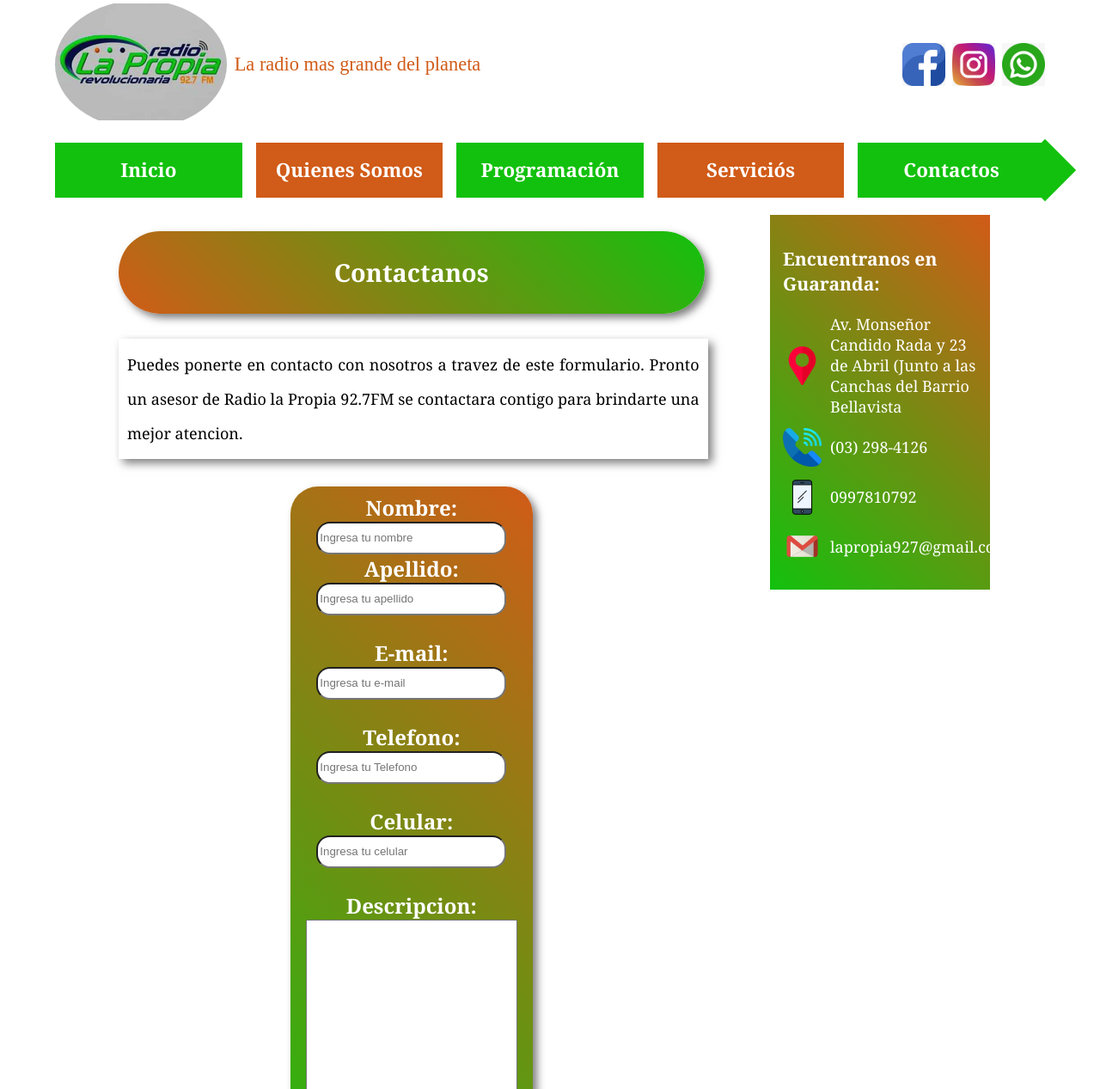
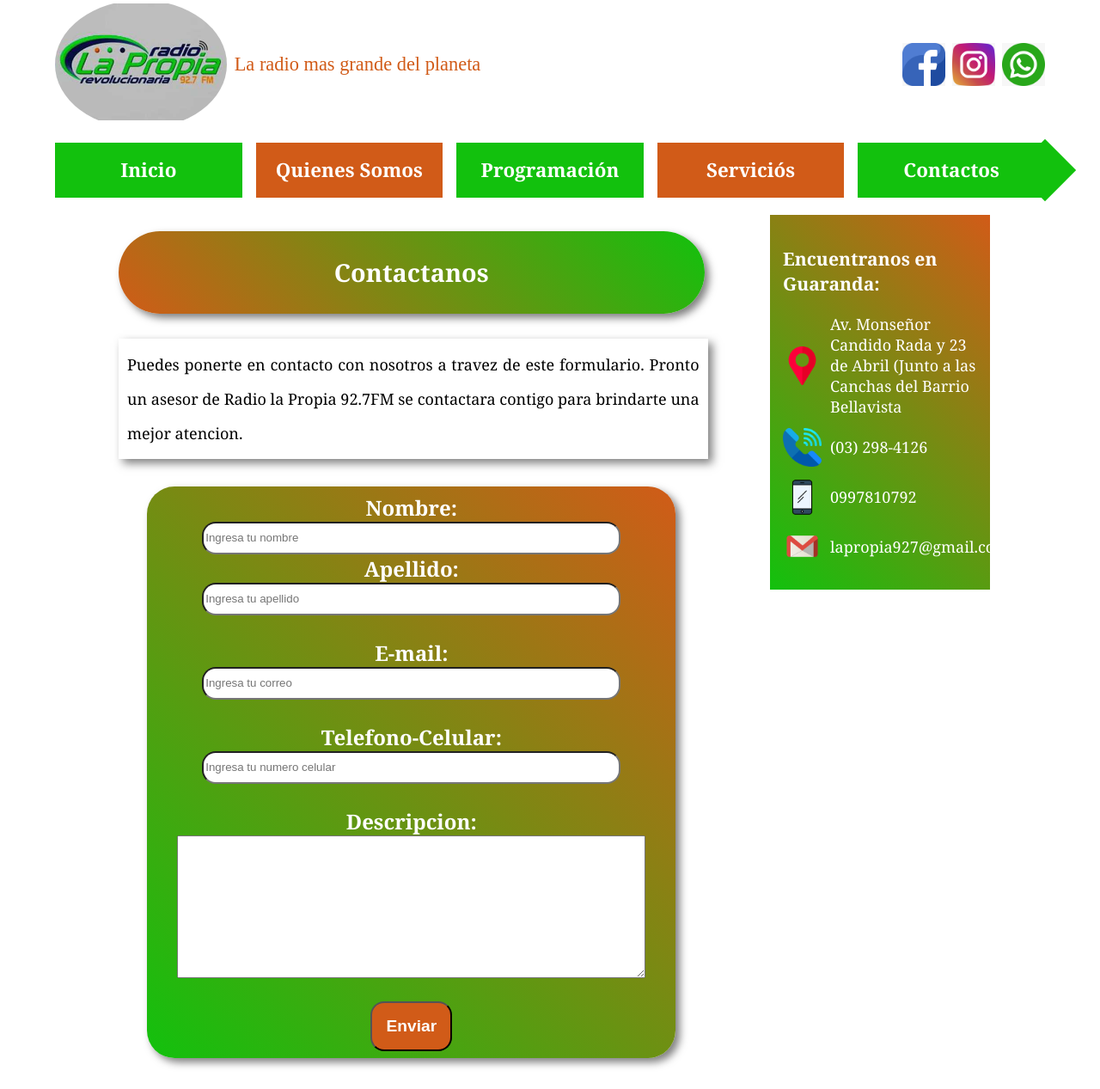
Before and after one commit to Jerson-Chimbo/Radio-la-Propia92.7Fm, a PHP site: page /contactos in a window 1280 px wide. Shown: the top 1267 px of the page at 86% size. Run offline with PHP 8.4, Linux system fonts and the light colour scheme.

Commit message:
mapa agregado

```diff
--- a/public/css/layout.css
+++ b/public/css/layout.css
@@ -780,3 +780,46 @@ align-items: center;
 .conten-map{
     clear: both;
 }
+
+/* Estilos para formulario de contactos */
+
+.formularioc{
+    width: 90%;
+    margin: 2rem auto;
+    min-height: 15rem;
+}
+.formularioc > form{
+    display: inline-flex;
+    width: 100%;
+    flex-direction: column;
+    justify-content: space-evenly;
+    align-items: center;
+    min-height: inherit;
+    padding: var(--padding-1);
+    background-image: linear-gradient(45deg , var(--color-secundario),var(--color-terciario));
+    box-shadow: var(--box-shadow);
+    color: white;
+    font-weight: bold;
+    border-radius: 2rem;
+}
+.formularioc > form >label{
+    font-size: 1.5rem;}
+.formularioc > form > input{
+    width: 80%;
+    height: 2rem;
+    border-radius: 1rem;
+ }
+
+.formularioc > form > button{
+    background-color: var(--color-terciario);
+    padding: var(--padding-2);
+    color: white;
+    font-weight: bold;
+    font-size: 1.2rem;
+    border-radius: 1rem;
+}
+
+.formularioc> form > textarea{
+    width: 90%;
+    min-height: 10rem;
+}
--- a/views/client/contactos.html.php
+++ b/views/client/contactos.html.php
@@ -8,7 +8,7 @@
             <h1>Contactanos</h1>
             <p>Puedes ponerte en contacto con nosotros a travez de este formulario. Pronto un asesor de Radio la Propia 92.7FM se contactara contigo para brindarte una mejor atencion.</p>
 
-       <div class="formulario">
+       <div class="formularioc">
             <form action="" method="post">
                   <label>Nombre:</label>
                   <input type="text" name="nombre" placeholder="Ingresa tu nombre">
@@ -16,13 +16,11 @@
                     <input type="text" name="apellido" placeholder="Ingresa tu apellido">  <br>
 
                     <label>E-mail:</label>
-                    <input type="text" name="email" placeholder="Ingresa tu e-mail"> <br>
+                    <input type="text" name="email" placeholder="Ingresa tu correo"> <br>
 
-                    <label>Telefono:</label>
-                    <input type="tel" name="Telefono" placeholder="Ingresa tu Telefono">  <br>
+                    <label>Telefono-Celular:</label>
+                    <input type="tel" name="Telefono" placeholder="Ingresa tu numero celular">  <br>
 
-                    <label>Celular:</label>
-                    <input type="cell" name="celular" placeholder="Ingresa tu celular"> <br>
                     <label>Descripcion:</label>
                     <textarea></textarea> <br>
                     <button type="submit">Enviar</button>
@@ -48,7 +46,7 @@
 
         <h2>Ubicanos:</h2>
         <div class="mapa">
-                <iframe src="https://www.google.com/maps/embed?pb=!1m18!1m12!1m3!1d3988.284043840337!2d-78.99774878379135!3d-1.589010640403407!2m3!1f0!2f0!3f0!3m2!1i1024!2i768!4f13.1!3m3!1m2!1s0x91d3163f95f3993f%3A0x8f9e805598b2c418!2sAv.%20Monse%C3%B1or%20Candido%20Rada%2C%20Guaranda!5e0!3m2!1ses!2sec!4v1610782417754!5m2!1ses!2sec" frameborder="0" style="border:0;" allowfullscreen="" aria-hidden="false" tabindex="0"></iframe>
+                    <iframe src="https://www.google.com/maps/embed?pb=!1m18!1m12!1m3!1d3988.2841218587355!2d-78.99807528595548!3d-1.5889702364776752!2m3!1f0!2f0!3f0!3m2!1i1024!2i768!4f13.1!3m3!1m2!1s0x91d31640122714a3%3A0x2049d7ad79a5fa5f!2s23%20de%20Abril%20%26%20Avenida%20Monse%C3%B1or%20Candido%20Rada%2C%20Guaranda!5e0!3m2!1ses!2sec!4v1644551042587!5m2!1ses!2sec"  style="border:0;" allowfullscreen="" loading="lazy"></iframe>
                 </div>
     </section>
     </div>
```
Also changed, not shown: models/noticias/noticias.json (+0 -27 lines).
